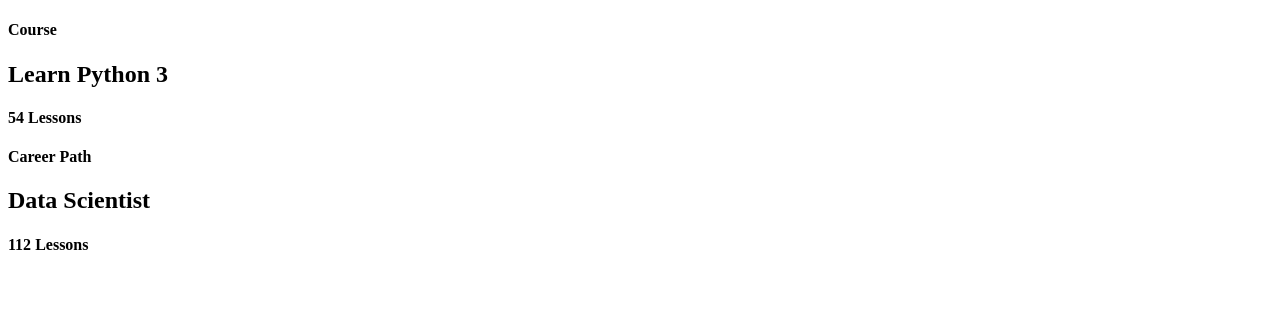
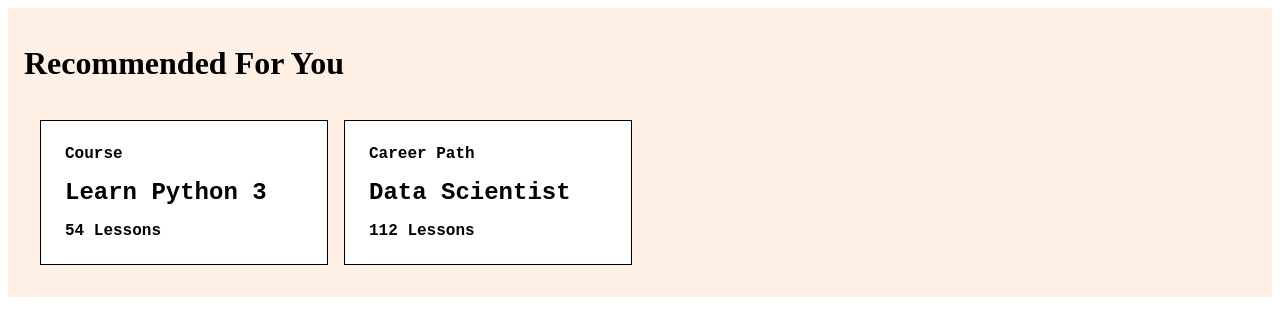
Before and after one commit to sylvanasantos/design-systems-demo, a React (Create React App) app: page / in a window 1280 px wide. Shown: the top 336 px of the page. Built offline with nearby package versions, Linux system fonts and the light colour scheme.

Commit message:
add some emotion

```diff
--- a/package.json
+++ b/package.json
@@ -3,6 +3,8 @@
   "version": "0.1.0",
   "private": true,
   "dependencies": {
+    "@emotion/react": "^11.5.0",
+    "@emotion/styled": "^11.3.0",
     "@testing-library/jest-dom": "^5.11.4",
     "@testing-library/react": "^11.1.0",
     "@testing-library/user-event": "^12.1.10",
--- a/src/components/RecommendedSection/RecommendationCard.tsx
+++ b/src/components/RecommendedSection/RecommendationCard.tsx
@@ -1,5 +1,21 @@
+import styled from "@emotion/styled";
 import React from "react";
 import { ContentItem } from "./types";
+
+const CardContainer = styled.div`
+  display: flex;
+  flex-direction: column;
+  background-color: white;
+  color: black;
+  font-family: "Courier New", Courier, monospace;
+  border: 1px solid black;
+  padding: 1rem;
+
+  h2,
+  h4 {
+    margin: 0.5rem;
+  }
+`;
 
 export interface RecommendationCardProps {
   recommendation: ContentItem;
@@ -11,10 +27,10 @@
   const { title, type, lessons } = recommendation;
 
   return (
-    <div>
+    <CardContainer>
       <h4>{type}</h4>
       <h2>{title}</h2>
       <h4>{lessons} Lessons</h4>
-    </div>
+    </CardContainer>
   );
 };
--- a/src/components/RecommendedSection/index.tsx
+++ b/src/components/RecommendedSection/index.tsx
@@ -1,6 +1,19 @@
+import styled from "@emotion/styled";
 import React from "react";
 import { RecommendationCard } from "./RecommendationCard";
 import { ContentItem } from "./types";
+
+const Background = styled.div`
+  background-color: #fff0e5;
+  padding: 1rem;
+`;
+
+const Grid = styled.div`
+  display: grid;
+  grid-template-columns: repeat(4, 1fr);
+  column-gap: 1rem;
+  padding: 1rem;
+`;
 
 interface RecommendedSectionProps {
   courses: ContentItem[];
@@ -10,10 +23,13 @@
   courses,
 }) => {
   return (
-    <div>
-      {courses.map((course) => (
-        <RecommendationCard recommendation={course} />
-      ))}
-    </div>
+    <Background>
+      <h1>Recommended For You</h1>
+      <Grid>
+        {courses.map((course) => (
+          <RecommendationCard recommendation={course} />
+        ))}
+      </Grid>
+    </Background>
   );
 };
```
Also changed, not shown: 1 other file (tests, documents, lock files or other folders).
